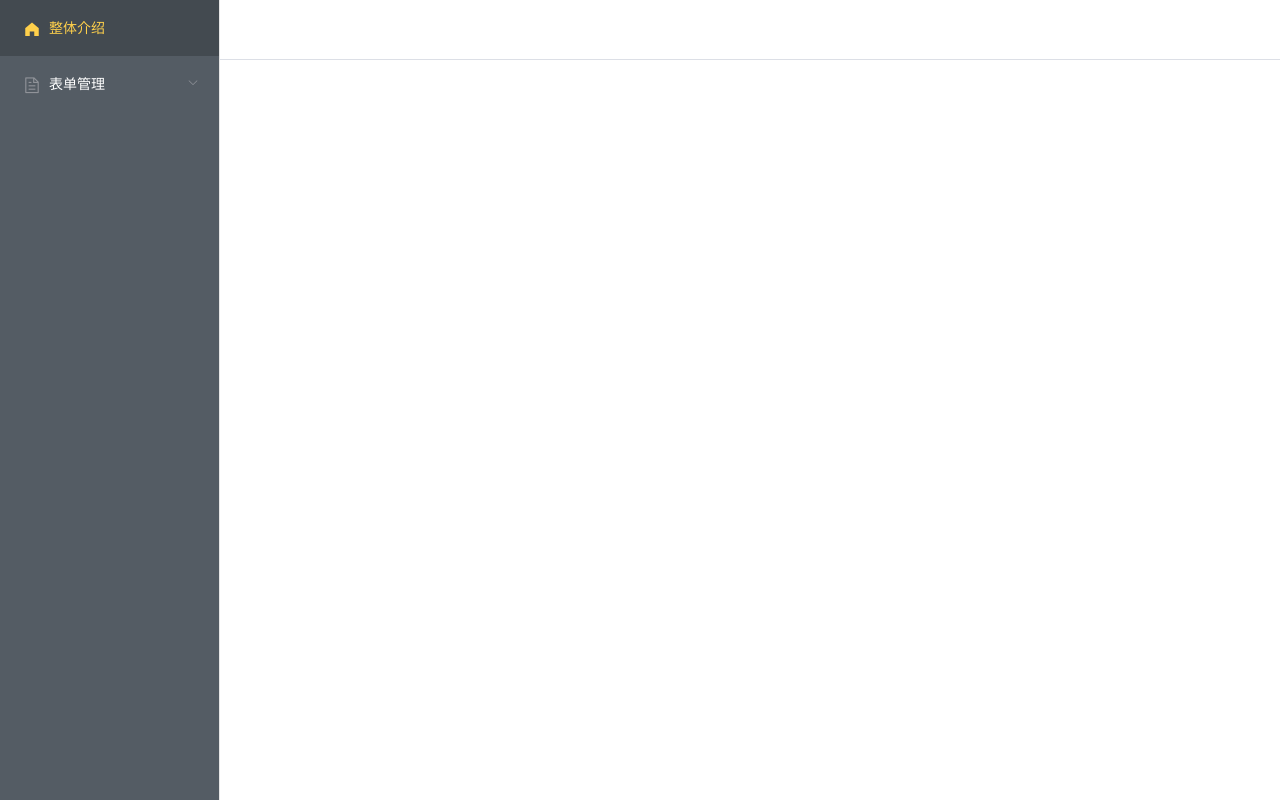
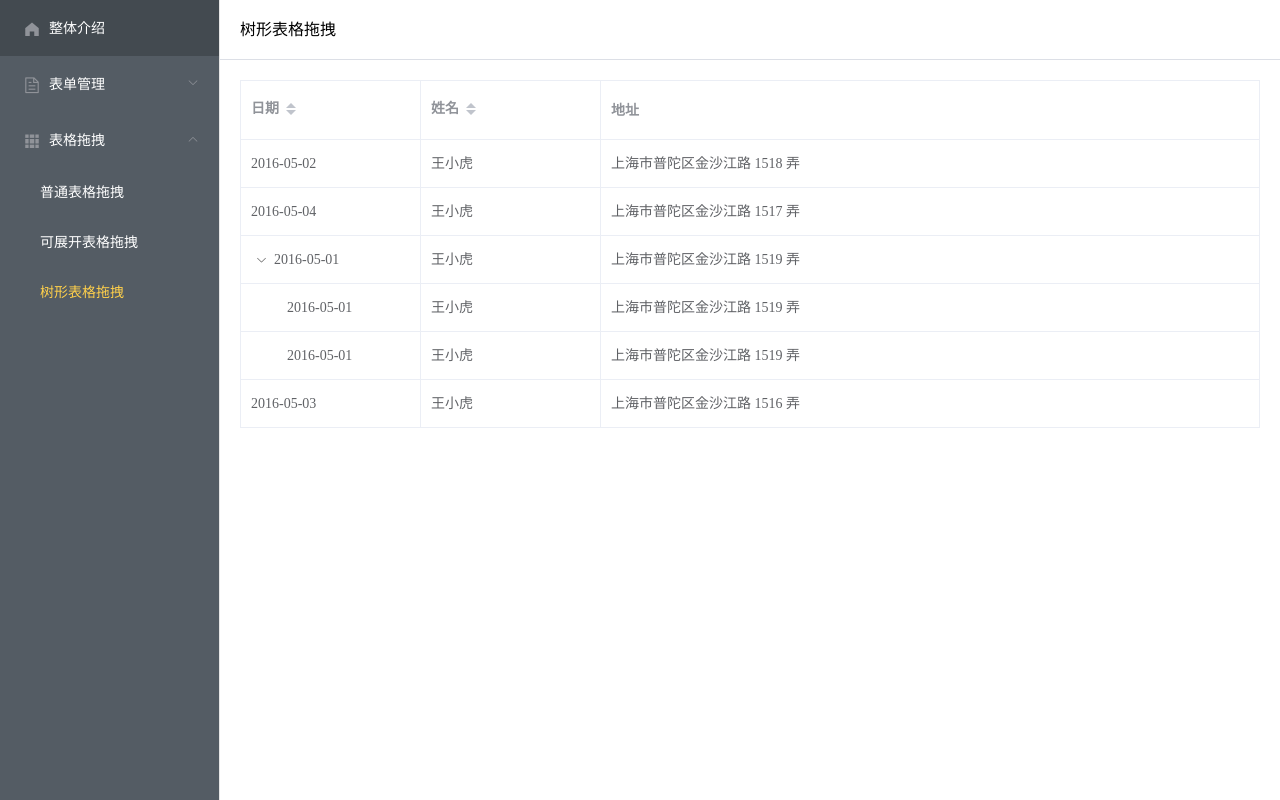
Before and after one commit to liaojunhongyue/element-ui2-custom-component, a Vue app: page /table/drag/treeTableDrag in a window 1280 px wide. Built offline with nearby package versions, Linux system fonts and the light colour scheme.

Commit message:
add table menu and pages

```diff
--- a/src/components/MainMenu.vue
+++ b/src/components/MainMenu.vue
@@ -65,6 +65,28 @@ export default {
             }
           ]
         },
+        {
+          id: '3',
+          name: '表格拖拽',
+          icon: 'el-icon-s-grid',
+          children: [
+            {
+              id: '3-1',
+              name: '普通表格拖拽',
+              path: '/table/drag/basic',
+            },
+            {
+              id: '3-2',
+              name: '可展开表格拖拽',
+              path: '/table/drag/deployable',
+            },
+            {
+              id: '3-3',
+              name: '树形表格拖拽',
+              path: '/table/drag/treeTableDrag',
+            }
+          ]
+        },
       ],
       currentRoutePath: '/',
       activeIndex: ''
--- /dev/null
+++ b/src/pages/table/basicTableDrag.vue
@@ -0,0 +1,50 @@
+<template>
+	<div>
+		<el-table
+			:data="tableData"
+			:border="true"
+			style="width: 100%">
+			<el-table-column
+				prop="date"
+				label="日期"
+				width="180">
+			</el-table-column>
+			<el-table-column
+				prop="name"
+				label="姓名"
+				width="180">
+			</el-table-column>
+			<el-table-column
+				prop="address"
+				label="地址">
+			</el-table-column>
+		</el-table>
+	</div>
+</template>
+
+<script>
+  export default {
+    data() {
+      return {
+        tableData: [{
+          date: '2016-05-01',
+          name: '王小虎',
+          address: '上海市普陀区金沙江路 1518 弄'
+        }, {
+          date: '2016-05-02',
+          name: '张三',
+          address: '上海市普陀区金沙江路 1517 弄'
+        }, {
+          date: '2016-05-03',
+          name: '李四',
+          address: '上海市普陀区金沙江路 1519 弄'
+        }, {
+          date: '2016-05-04',
+          name: '王五',
+          address: '上海市普陀区金沙江路 1516 弄'
+        }]
+      }
+    }
+  }
+</script>
+¶
--- /dev/null
+++ b/src/pages/table/deployableTableDrag.vue
@@ -0,0 +1,104 @@
+<template>
+  <div>
+    <el-table
+      :data="tableData"
+      style="width: 100%">
+      <el-table-column type="expand">
+        <template slot-scope="props">
+          <el-form label-position="left" inline class="demo-table-expand">
+            <el-form-item label="商品名称">
+              <span>{{ props.row.name }}</span>
+            </el-form-item>
+            <el-form-item label="所属店铺">
+              <span>{{ props.row.shop }}</span>
+            </el-form-item>
+            <el-form-item label="商品 ID">
+              <span>{{ props.row.id }}</span>
+            </el-form-item>
+            <el-form-item label="店铺 ID">
+              <span>{{ props.row.shopId }}</span>
+            </el-form-item>
+            <el-form-item label="商品分类">
+              <span>{{ props.row.category }}</span>
+            </el-form-item>
+            <el-form-item label="店铺地址">
+              <span>{{ props.row.address }}</span>
+            </el-form-item>
+            <el-form-item label="商品描述">
+              <span>{{ props.row.desc }}</span>
+            </el-form-item>
+          </el-form>
+        </template>
+      </el-table-column>
+      <el-table-column
+        label="商品 ID"
+        prop="id">
+      </el-table-column>
+      <el-table-column
+        label="商品名称"
+        prop="name">
+      </el-table-column>
+      <el-table-column
+        label="描述"
+        prop="desc">
+      </el-table-column>
+    </el-table>
+  </div>
+</template>
+
+<style>
+  .demo-table-expand {
+    font-size: 0;
+  }
+  .demo-table-expand label {
+    width: 90px;
+    color: #99a9bf;
+  }
+  .demo-table-expand .el-form-item {
+    margin-right: 0;
+    margin-bottom: 0;
+    width: 50%;
+  }
+</style>
+
+<script>
+  export default {
+    data() {
+      return {
+        tableData: [{
+          id: '12987122',
+          name: '好滋好味鸡蛋仔',
+          category: '江浙小吃、小吃零食',
+          desc: '荷兰优质淡奶，奶香浓而不腻',
+          address: '上海市普陀区真北路',
+          shop: '王小虎夫妻店',
+          shopId: '10330'
+        }, {
+          id: '12987123',
+          name: '好滋好味鸡蛋仔',
+          category: '江浙小吃、小吃零食',
+          desc: '荷兰优质淡奶，奶香浓而不腻',
+          address: '上海市普陀区真北路',
+          shop: '王小虎夫妻店',
+          shopId: '10331'
+        }, {
+          id: '12987125',
+          name: '好滋好味鸡蛋仔',
+          category: '江浙小吃、小吃零食',
+          desc: '荷兰优质淡奶，奶香浓而不腻',
+          address: '上海市普陀区真北路',
+          shop: '王小虎夫妻店',
+          shopId: '10332'
+        }, {
+          id: '12987126',
+          name: '好滋好味鸡蛋仔',
+          category: '江浙小吃、小吃零食',
+          desc: '荷兰优质淡奶，奶香浓而不腻',
+          address: '上海市普陀区真北路',
+          shop: '王小虎夫妻店',
+          shopId: '10333'
+        }]
+      }
+    }
+  }
+</script>
--- /dev/null
+++ b/src/pages/table/treeTableDrag.vue
@@ -0,0 +1,68 @@
+<template>
+	<div>
+		<el-table
+			:data="tableData"
+			style="width: 100%;margin-bottom: 20px;"
+			row-key="id"
+			:border="true"
+			default-expand-all
+			:tree-props="{children: 'children', hasChildren: 'hasChildren'}">
+			<el-table-column
+				prop="date"
+				label="日期"
+				sortable
+				width="180">
+			</el-table-column>
+			<el-table-column
+				prop="name"
+				label="姓名"
+				sortable
+				width="180">
+			</el-table-column>
+			<el-table-column
+				prop="address"
+				label="地址">
+			</el-table-column>
+		</el-table>
+	</div>
+</template>
+<script>
+  export default {
+    data() {
+      return {
+        tableData: [{
+          id: 1,
+          date: '2016-05-02',
+          name: '王小虎',
+          address: '上海市普陀区金沙江路 1518 弄'
+        }, {
+          id: 2,
+          date: '2016-05-04',
+          name: '王小虎',
+          address: '上海市普陀区金沙江路 1517 弄'
+        }, {
+          id: 3,
+          date: '2016-05-01',
+          name: '王小虎',
+          address: '上海市普陀区金沙江路 1519 弄',
+          children: [{
+              id: 31,
+              date: '2016-05-01',
+              name: '王小虎',
+              address: '上海市普陀区金沙江路 1519 弄'
+            }, {
+              id: 32,
+              date: '2016-05-01',
+              name: '王小虎',
+              address: '上海市普陀区金沙江路 1519 弄'
+          }]
+        }, {
+          id: 4,
+          date: '2016-05-03',
+          name: '王小虎',
+          address: '上海市普陀区金沙江路 1516 弄'
+        }],
+      }
+    },
+  }
+</script>
--- a/src/router/index.js
+++ b/src/router/index.js
@@ -32,6 +32,21 @@ const router = new VueRouter({
       name: 'formDisplay',
       component: () => import('../pages/form/formDisplay.vue')
     },
+    {
+      path: '/table/drag/basic',
+      name: 'basicTableDrag',
+      component: () => import('../pages/table/basicTableDrag.vue')
+    },
+    {
+      path: '/table/drag/deployable',
+      name: 'deployableTableDrag',
+      component: () => import('../pages/table/deployableTableDrag.vue')
+    },
+    {
+      path: '/table/drag/treeTableDrag',
+      name: 'treeTableDrag',
+      component: () => import('../pages/table/treeTableDrag.vue')
+    },
   ]
 })
 
```
